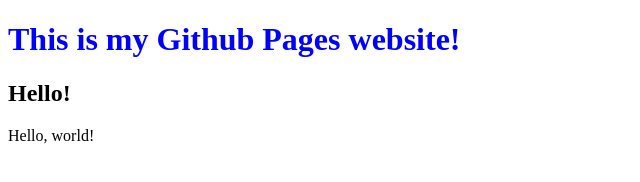
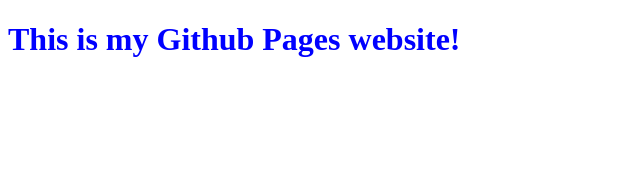
Before and after one commit to Leans2/leans2.github.io, a plain HTML site: page index.html in a window 1280 px wide. Shown: the whole page, without its empty margins (0-640 px from the left). Drawn offline with Linux system fonts and the light colour scheme.

Commit message:
Second commit

```diff
--- a/index.html
+++ b/index.html
@@ -12,7 +12,5 @@
     </head>
     <body>
         <h1>This is my Github Pages website!</h1>
-        <h2>Hello!</h2>
-        Hello, world!
     </body>
 </html>
```
